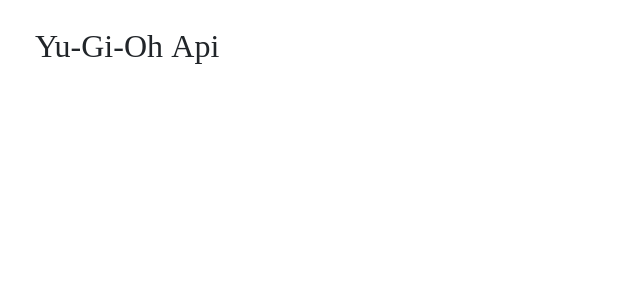
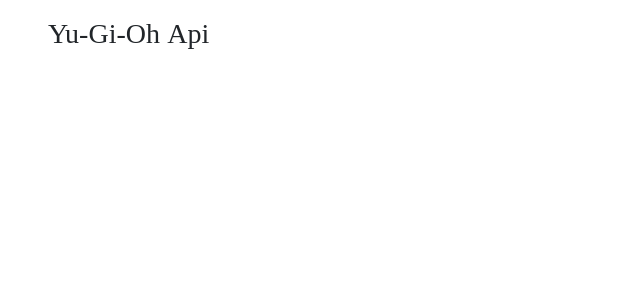
Before and after one commit to eugeniarossi/vite-yu-gi-oh, a Vue app: page / in a window 1280 px wide. Shown: the top 300 px of the page, without its empty margins (0-640 px from the left). Built offline with nearby package versions, Linux system fonts and the light colour scheme.

Commit message:
fix: header

```diff
--- a/src/components/HeaderApp.vue
+++ b/src/components/HeaderApp.vue
@@ -5,12 +5,7 @@ export default {
 </script>
 
 <template>
-    <h2>Yu-Gi-Oh Api</h2>
+    <h2 class="fs-3 py-3 px-5">Yu-Gi-Oh Api</h2>
 </template>
 
-<style scoped lang="scss">
-    h2 {
-        padding: 1.5625rem 2.1875rem;
-        font-weight: 400;
-    }
-</style>
+<style scoped lang="scss"></style>
```
